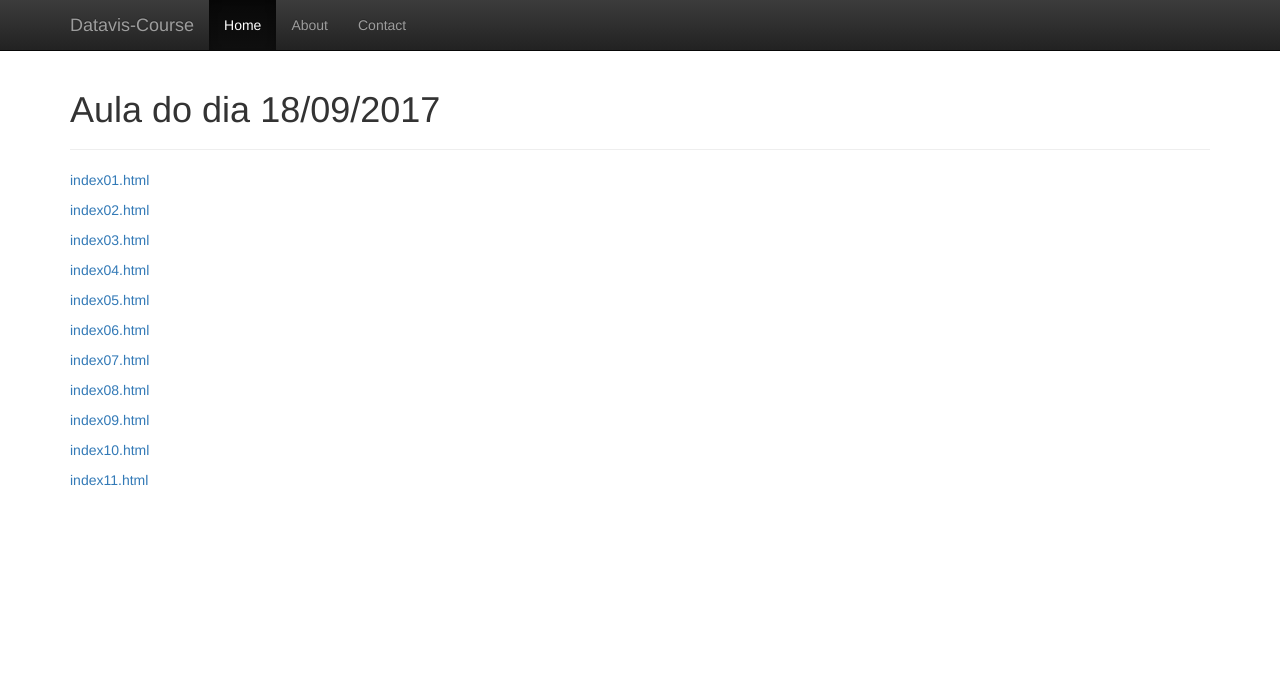
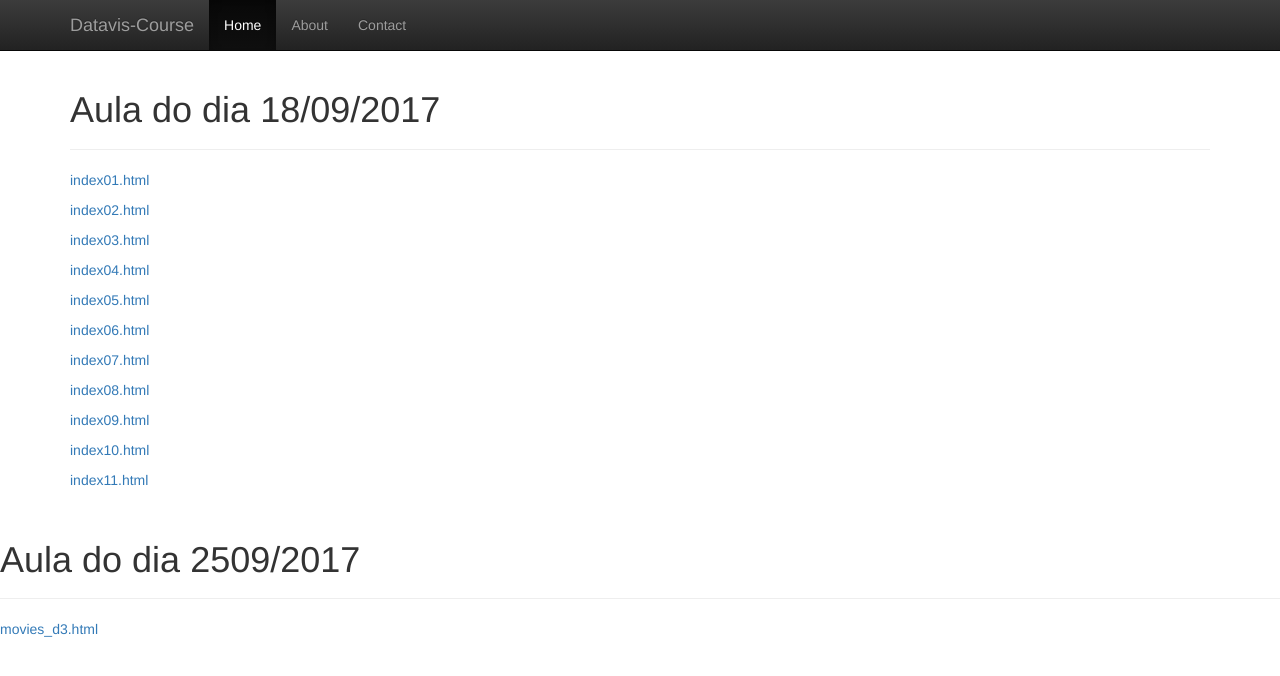
Before and after one commit to aragaobs/datavis--course, a plain HTML site: page index.html in a window 1280 px wide. Drawn offline with nearby package versions, Linux system fonts and the light colour scheme.

Commit message:
atualização do index

```diff
--- a/index.html
+++ b/index.html
@@ -60,6 +60,11 @@
 
     </div><!-- /.container -->
 
+	<div class="page-header">
+       <h1>Aula do dia 2509/2017</h1>
+    </div>
+	  <p><a href="/datavis-course/2017_09_25/movies_d3.html">movies_d3.html</a></p>
+
     <!-- jQuery (necessary for Bootstrap's JavaScript plugins) -->
     <script src="https://ajax.googleapis.com/ajax/libs/jquery/1.12.4/jquery.min.js"></script>
     <!-- Include all compiled plugins (below), or include individual files as needed -->
```
